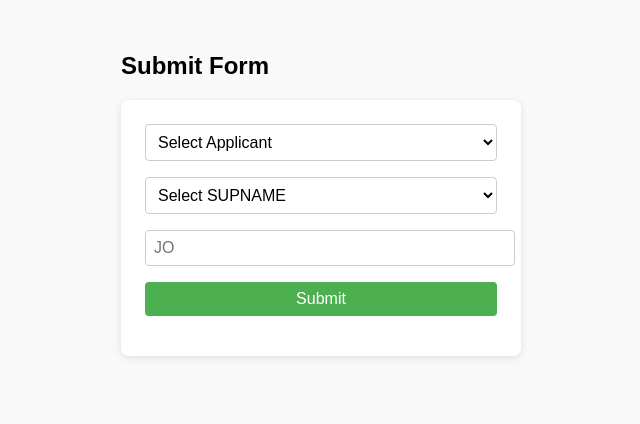
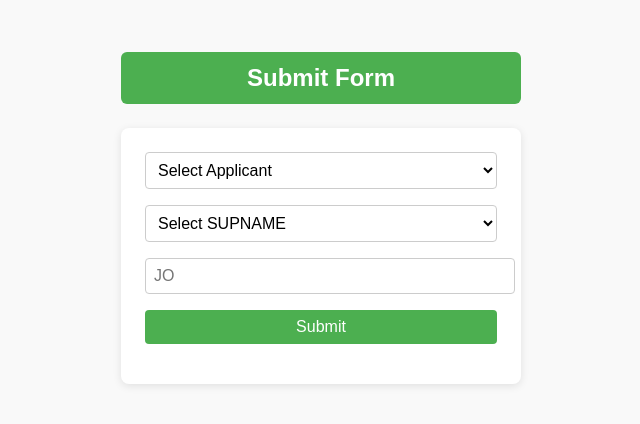
Before and after one commit to Tossapol1243/google-form-embed, a plain HTML site: page index.html in a window 1280 px wide. Shown: the whole page, without its empty margins (319-959 px from the left). Drawn offline with Linux system fonts and the light colour scheme.

Commit message:
index.html

```diff
--- a/index.html
+++ b/index.html
@@ -45,6 +45,14 @@
   border: 1px solid #ccc;
   border-radius: 4px;
   background-color: white;
+}
+    h2 {
+  background-color: #4CAF50;
+  color: white;
+  padding: 0.75rem;
+  border-radius: 6px;
+  text-align: center;
+  margin-bottom: 1.5rem;
 }
   </style>
 </head>
```
